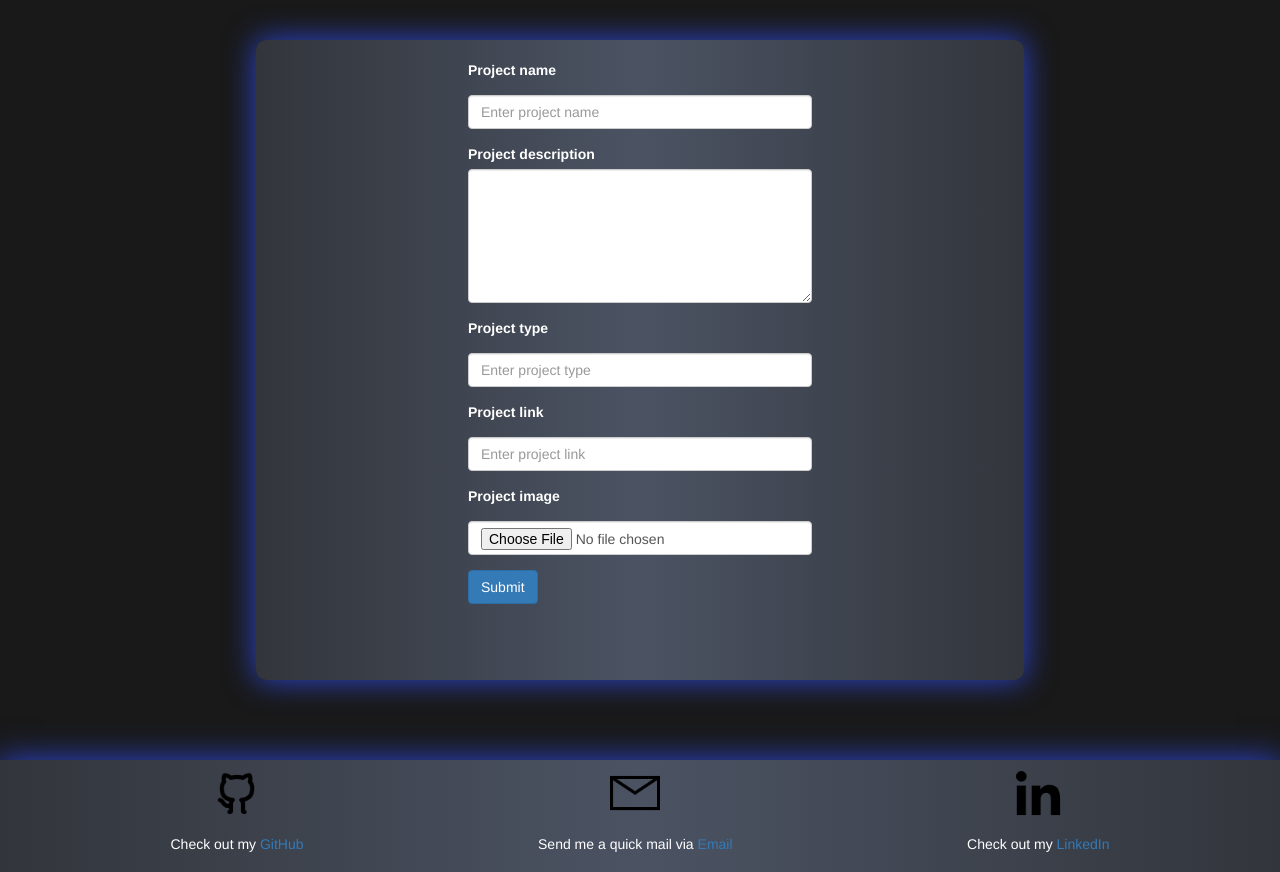
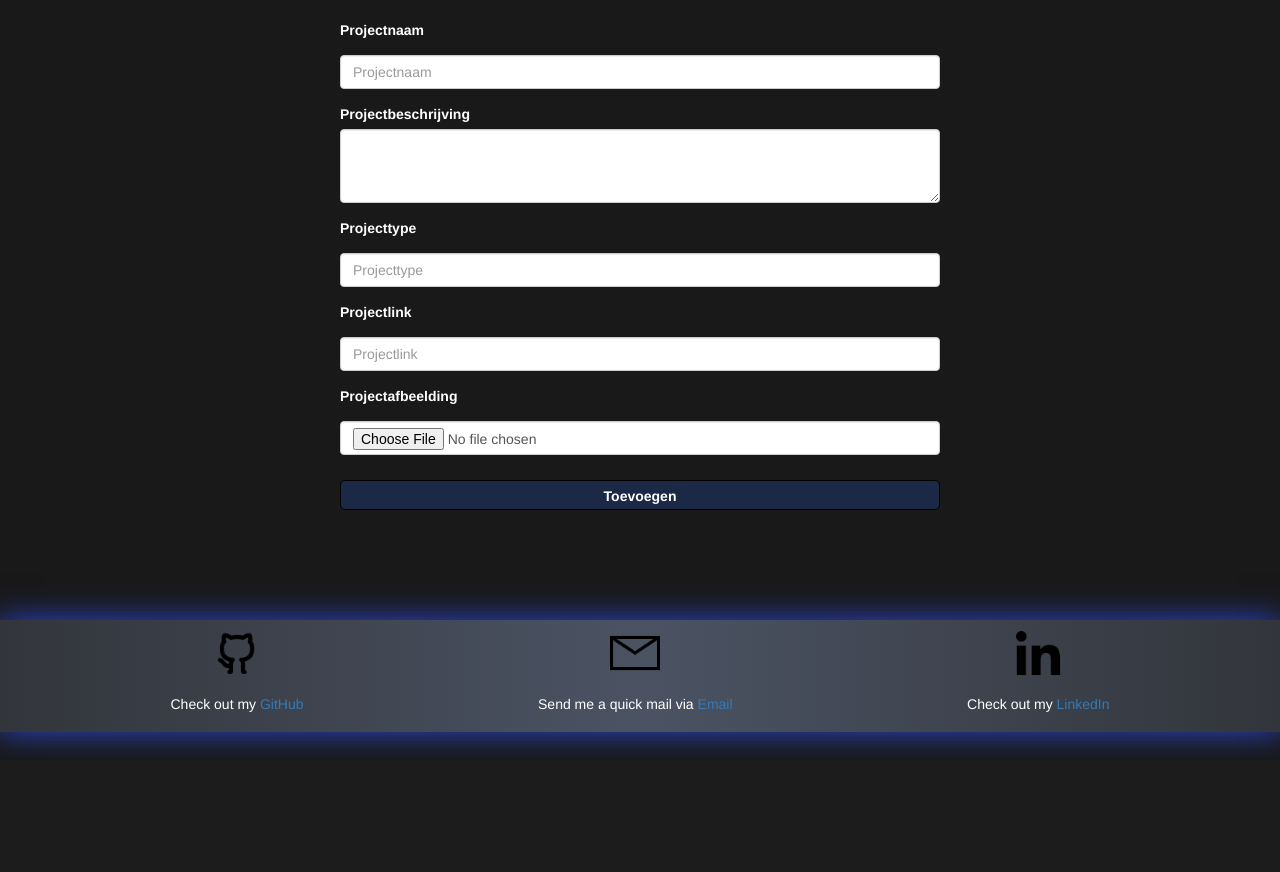
Before and after one commit to PeterZoet/Portfolio-Peter, a PHP site: page /create.php in a window 1280 px wide. Shown: the part 40-912 px from the top of the page. After the commit the page ends 794 px from the top, so only its background shows below. Run offline with PHP 8.4, Linux system fonts and the light colour scheme.

Commit message:
create&read done

```diff
--- a/create.php
+++ b/create.php
@@ -17,48 +17,61 @@
 </head>
 <body>
 <?php
+    // als er een fout is, geef dan een foutmelding
+    ini_set('display_errors', 1);
+    error_reporting(E_ALL);
+
     include 'includes/header.php';
-        include 'includes/dbConnectie.php';
+    require 'includes/dbConnectie.php';
+
 ?>
-    <main>
-        <form method='post'>
+
+<form method='post' action="create.php">
     <div class="form-group">
-                <label for="projectName">Project name</label>
-                <input type="text" class="form-control" id="projectName" placeholder="Enter project name">
+        <label for="projectName">Projectnaam</label>
+        <input type="text" class="form-control" id="projectName" placeholder="Projectnaam" name='projectName'>
     </div>
     <div class="form-group">
-                <label for="projectDescription">Project description</label>
-                <textarea class="form-control" id="projectDescription" rows="6"></textarea>
+        <label for="projectDescription">Projectbeschrijving</label>
+        <textarea class="form-control" id="projectDescription" rows="3" name='projectDescription'></textarea>
     </div>
     <div class="form-group">
-                <label for="projectType">Project type</label>
-                <input type="text" class="form-control" id="projectType" placeholder="Enter project type">
+        <label for="projectType">Projecttype</label>
+        <input type="text" class="form-control" id="projectType" placeholder="Projecttype" name='projectType'>
     </div>
     <div class="form-group">
-                <label for="projectLink">Project link</label>
-                <input type="text" class="form-control" id="projectLink" placeholder="Enter project link">
+        <label for="projectLink">Projectlink</label>
+        <input type="text" class="form-control" id="projectLink" placeholder="Projectlink" name='projectLink'>
     </div>
     <div class="form-group">
-                <label for="projectImage">Project image</label>
-                <input type="file" class="form-control" id="projectImage" placeholder="Enter project image">
+        <label for="projectImage">Projectafbeelding</label>
+        <input type="file" class="form-control" id="projectImage" placeholder="Projectafbeelding" name='projectImage'>
     </div>
-            <button type="submit" class="btn btn-primary">Submit</button>
+    <input type='submit' name='submit' value='Toevoegen'>
 </form>
-    </main>
+
 <?php
 
-    if (isset ($_POST['submit'])) {
+    if(isset($_POST['submit'])) {
         $projectName = $_POST['projectName'];
         $projectDescription = $_POST['projectDescription'];
         $projectType = $_POST['projectType'];
         $projectLink = $_POST['projectLink'];
         $projectImage = $_POST['projectImage'];
 
-        $sql = "INSERT INTO projects (projectName, projectDescription, projectType, projectLink, projectImage) VALUES ('$projectName', '$projectDescription', '$projectType', '$projectLink', '$projectImage')";
+        $sql = "INSERT INTO Projects (projectName, projectDescription, projectType, projectLink, projectImage) VALUES ('$projectName', '$projectDescription', '$projectType', '$projectLink', '$projectImage')";
+        $result = mysqli_query($mysqli, $sql);
 
-        $result = mysqli_query($mysqli, $sql);
+        if($result) {
+            echo "Project is toegevoegd";
+        } else {
+            echo "<div class='alert alert-danger' role='alert'>";
+            echo $sql;
+            echo mysqli_error($mysqli) . "</div>";
         }
-
+    }
+?>
+<?php
     include 'includes/footer.php';
 ?>
 </body>
--- a/css/dashboard.css
+++ b/css/dashboard.css
@@ -28,3 +28,11 @@ form input {
     border: 1px solid var(--input-border-color);
     padding: 5px;
 }
+
+form input[type="submit"] {
+    background-color: rgb(28, 41, 70);
+    color: rgb(255, 255, 255);
+    border: 1px solid black;
+    font-weight: bold;
+    cursor: pointer;
+}
--- a/css/index.css
+++ b/css/index.css
@@ -65,7 +65,7 @@ span:hover{
 }
 
 
-@media screen and (max-width: 600px) {
+@media screen and (max-width: 1100px) {
     .container2 {
         transform: none;
     }
--- a/dashboard.php
+++ b/dashboard.php
@@ -22,7 +22,9 @@
     ?>
     <main>
         <h1>Dashboard</h1>
-        <a href="create.php" class="btn btn-primary">Create</a>
+        <!-- <a href="create.php" class="btn btn-primary">Create</a> -->
+
+
     </main>
 
 
```
Also changed, not shown: css/projects.css (+12 -1 lines), projects.php (+26 -14 lines), media/1.jpg (added), media/2.jpg (added), media/3.jpg (added), media/5.jpg (added), media/6.jpg (added), media/7.jpg (added). Lines whose indentation alone changed are shown as unchanged.
